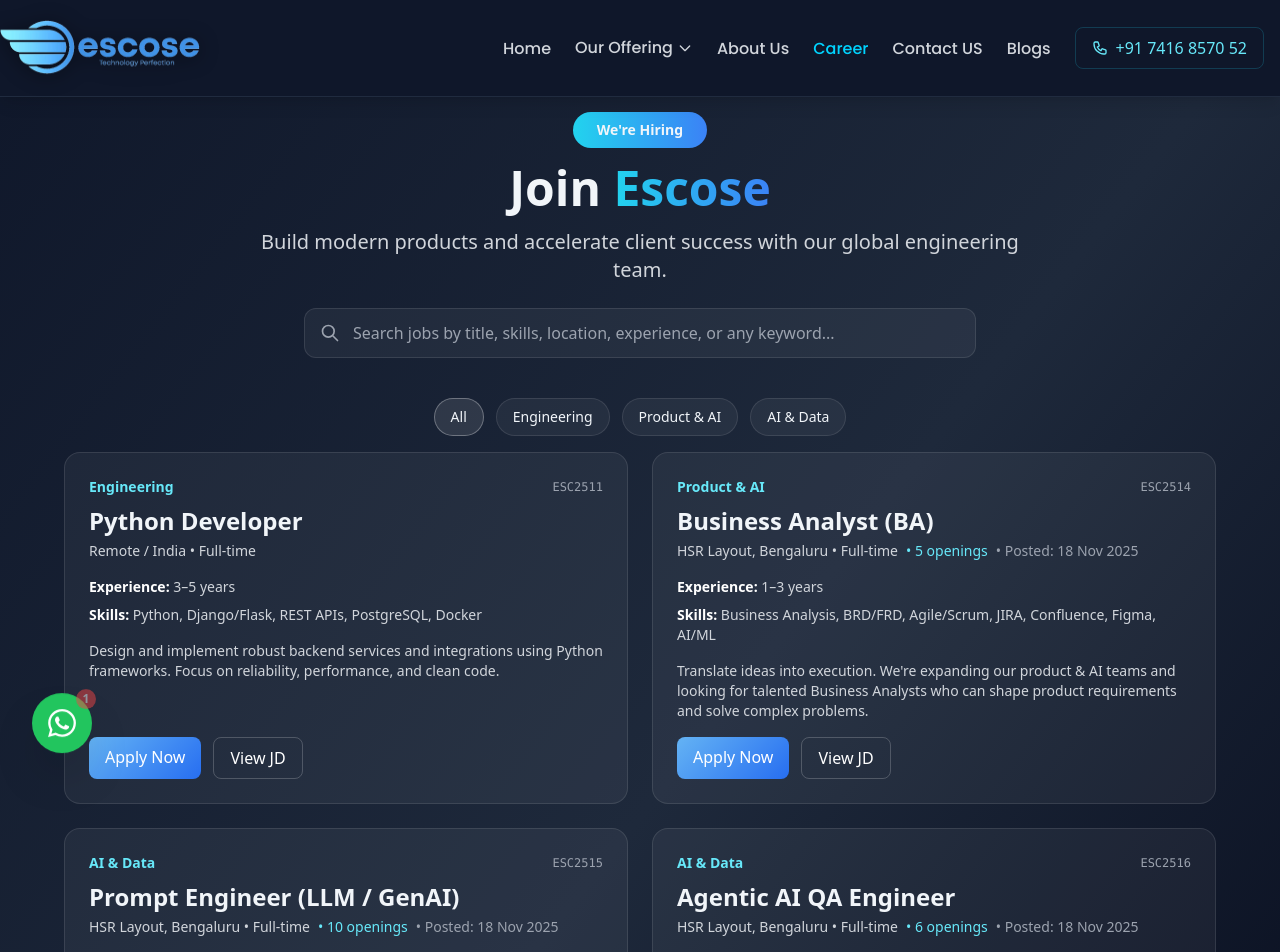
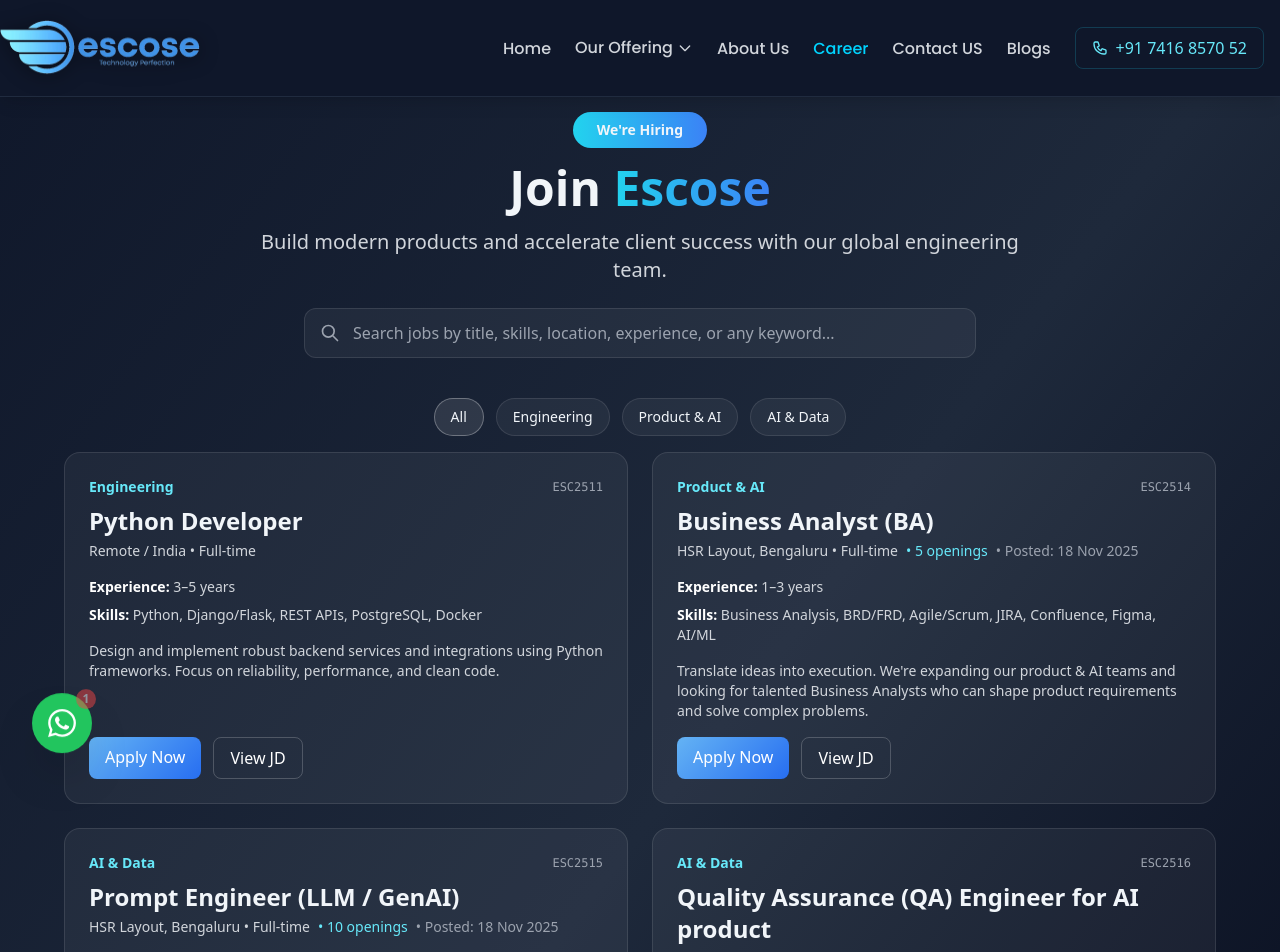
Before and after one commit to Escose007/Escose, a React (Vite) app: page /careers in a window 1280 px wide. Shown: the top 952 px of the page. Built offline with nearby package versions, Linux system fonts and the light colour scheme; a web font is replaced by a local one.

Commit message:
Update job title: Agentic AI QA Engineer -> Quality Assurance (QA) Engineer for AI product

```diff
--- a/src/constants/index.js
+++ b/src/constants/index.js
@@ -809,7 +809,7 @@
   },
   {
     jobId: 'ESC2516',
-    title: 'Agentic AI QA Engineer',
+    title: 'Quality Assurance (QA) Engineer for AI product',
     department: 'AI & Data',
     location: 'HSR Layout, Bengaluru',
     type: 'Full-time',
```
Also changed, not shown: 1 other file (tests, documents, lock files or other folders).
